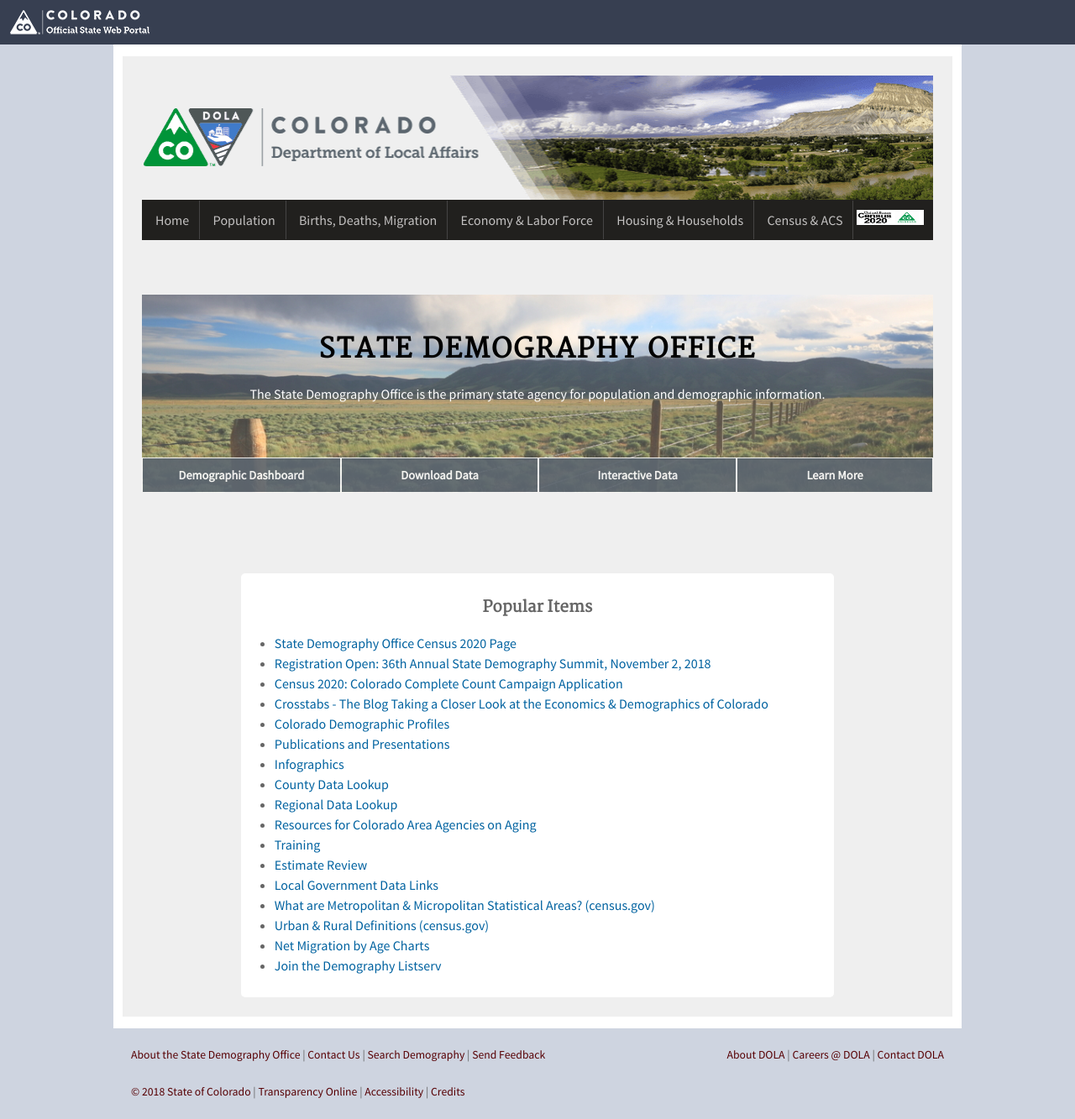
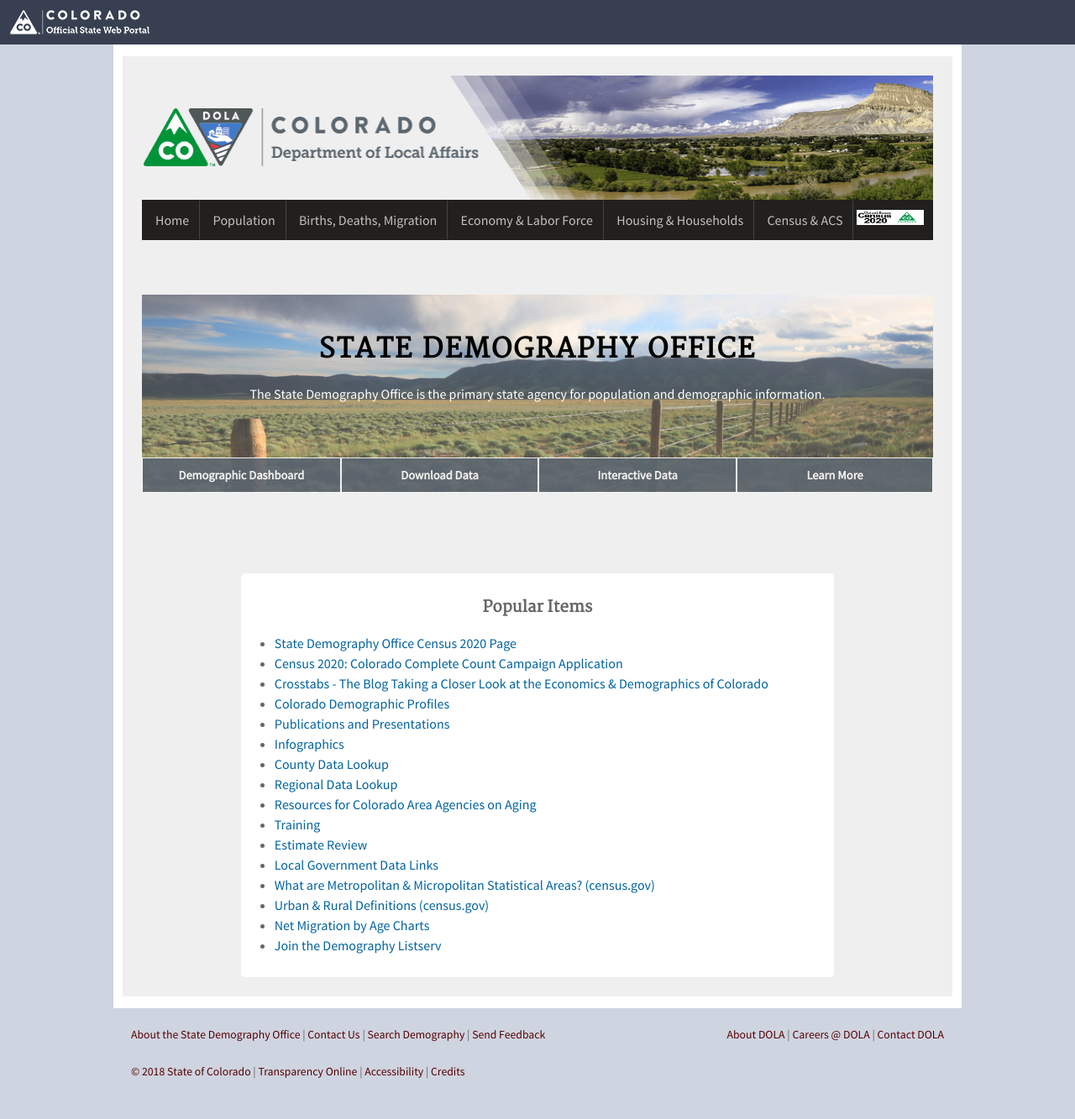
Before and after one commit to TBleess/Website_New, a Jekyll site: the page built from pages/0_Homepage_and_Footer_Links/index.md, in a window 1280 px wide. Shown: the whole page at 84% size. Built offline with Jekyll 4.4.1, drawn with Linux system fonts in a browser that asks for light colours; after the commit the page ends 1309 px from its top, so only the background shows below that.

Commit message:
Update infobox.yml

```diff
--- a/_data/infobox.yml
+++ b/_data/infobox.yml
@@ -4,8 +4,6 @@
 #   url: "/gis/map-gallery/"
 - name: "State Demography Office Census 2020 Page"
   url: "/census-acs/2020-census-information/#census-information-2020"
-- name: "Registration Open: 36th Annual State Demography Summit, November 2, 2018"
-  url: "/demography/demography-summit-2018/"
 - name: "Census 2020:  Colorado Complete Count Campaign Application"
   url: "/demography/2020CCCC"
 - name: "Crosstabs - The Blog Taking a Closer Look at the Economics & Demographics of Colorado"
```
